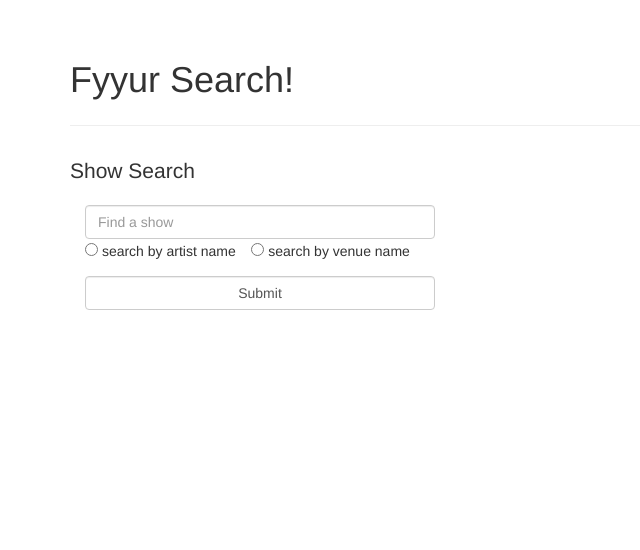
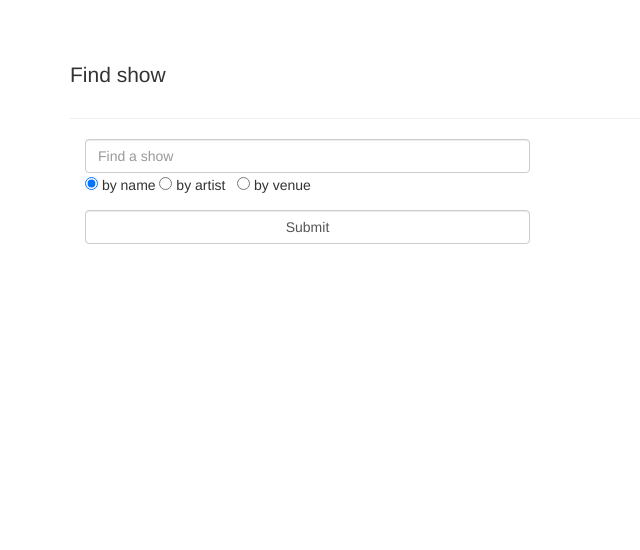
Before and after one commit to nzasif/FyyurArtistBookingSite01, a Flask app: page /show/search in a window 1280 px wide. Shown: the part 60-610 px from the top of the page, without its empty margins (0-640 px from the left). Run offline with Flask 2, Linux system fonts and the light colour scheme; some libraries are stand-ins or nearby versions.

Commit message:
find show was fixed

```diff
--- a/app.py
+++ b/app.py
@@ -677,19 +677,23 @@ def shows():
   #   "start_time": "2035-04-15T20:00:00.000Z"
   # }]
   #endregion
-  shows = Show.query.order_by(db.desc(Show.start_time))
-  data = []
-  for show in shows:
-    data.append({
-        "venue_id": show.venue_id,
-        "venue_name": show.venue.name,
-        "artist_id": show.artist_id,
-        "artist_name": show.artist.name,
-        "artist_image_link": show.artist.image_link,
-        "start_time": format_datetime(str(show.start_time))
-    })
-
-  return render_template('pages/shows.html', shows=data)
+  try:
+    shows = Show.query.order_by(db.desc(Show.start_time))
+    data = []
+    for show in shows:
+      data.append({
+          "id": show.id,
+          "venue_id": show.venue_id,
+          "venue_name": show.venue.name,
+          "artist_id": show.artist_id,
+          "artist_name": show.artist.name,
+          "artist_image_link": show.artist.image_link,
+          "start_time": format_datetime(str(show.start_time))
+      })
+    return render_template('pages/shows.html', shows=data)
+  except:
+    flash('some error occured.')
+    return redirect(url_for("index"))
 
 @app.route('/show/search')
 def show():
@@ -701,6 +705,9 @@ def search_show():
   search_by = request.form.get('search_by')
   shows = []
   data = []
+
+  if search_by == 'show' or search_term == '':
+    shows = Show.query.filter(Show.name.ilike(f'%{search_term}%')).all()
 
   if search_by == 'artist':
     shows = Show.query.join(Artist, Show.artist_id == Artist.id)\
@@ -760,6 +767,25 @@ def create_show_submission():
     db.session.close()
   return redirect(url_for('index'))
 
+@app.route('/shows/<show_id>/delete')
+def delete_show(show_id):
+  try:
+    # Get show by ID
+    show = Show.query.get(show_id)
+    show_name = show.name
+
+    db.session.delete(show)
+    db.session.commit()
+
+    flash('Show ' + show_name + ' was deleted')
+  except:
+    flash('an error occured and Show ' + show_name + ' was not deleted.')
+    db.session.rollback()
+  finally:
+    db.session.close()
+
+  return redirect(url_for('shows'))
+
 @app.errorhandler(404)
 def not_found_error(error):
     return render_template('errors/404.html'), 404
@@ -767,7 +793,6 @@ def not_found_error(error):
 @app.errorhandler(500)
 def server_error(error):
     return render_template('errors/500.html'), 500
-
 
 if not app.debug:
     file_handler = FileHandler('error.log')
--- a/templates/pages/show.html
+++ b/templates/pages/show.html
@@ -3,21 +3,22 @@
 {% block content %}
 
 <div class="page-header">
-    <h1>Fyyur Search!</h1>
+  <p class="lead"> Find show </p>
 </div>
-<p class="lead"> Show Search </p>
 
-<form class="search col-sm-4" method="post" action="/show/search">
+<form class="search col-sm-5" method="post" action="/show/search">
     <input class="form-control"
       type="search"
       name="search_term"
       placeholder="Find a show"
       aria-label="Search">
     <div class="form-group">
+      <input type="radio" name="search_by" value="show" checked>
+        by name
         <input type="radio" name="search_by" value="artist">
-        search by artist name &nbsp;&nbsp;
+        by artist &nbsp;
         <input type="radio" name="search_by" value="venue">
-        search by venue name
+        by venue
     </div>
     <input class="form-control"
       type="submit"
--- a/templates/pages/shows.html
+++ b/templates/pages/shows.html
@@ -10,6 +10,9 @@
             <h5><a href="/artists/{{ show.artist_id }}">{{ show.artist_name }}</a></h5>
             <p>playing at</p>
             <h5><a href="/venues/{{ show.venue_id }}">{{ show.venue_name }}</a></h5>
+            <a href="/shows/{{ show.id }}/delete">
+                <button class="btn btn-danger">Delete</button>
+            </a>
         </div>
     </div>
     {% endfor %}
```
